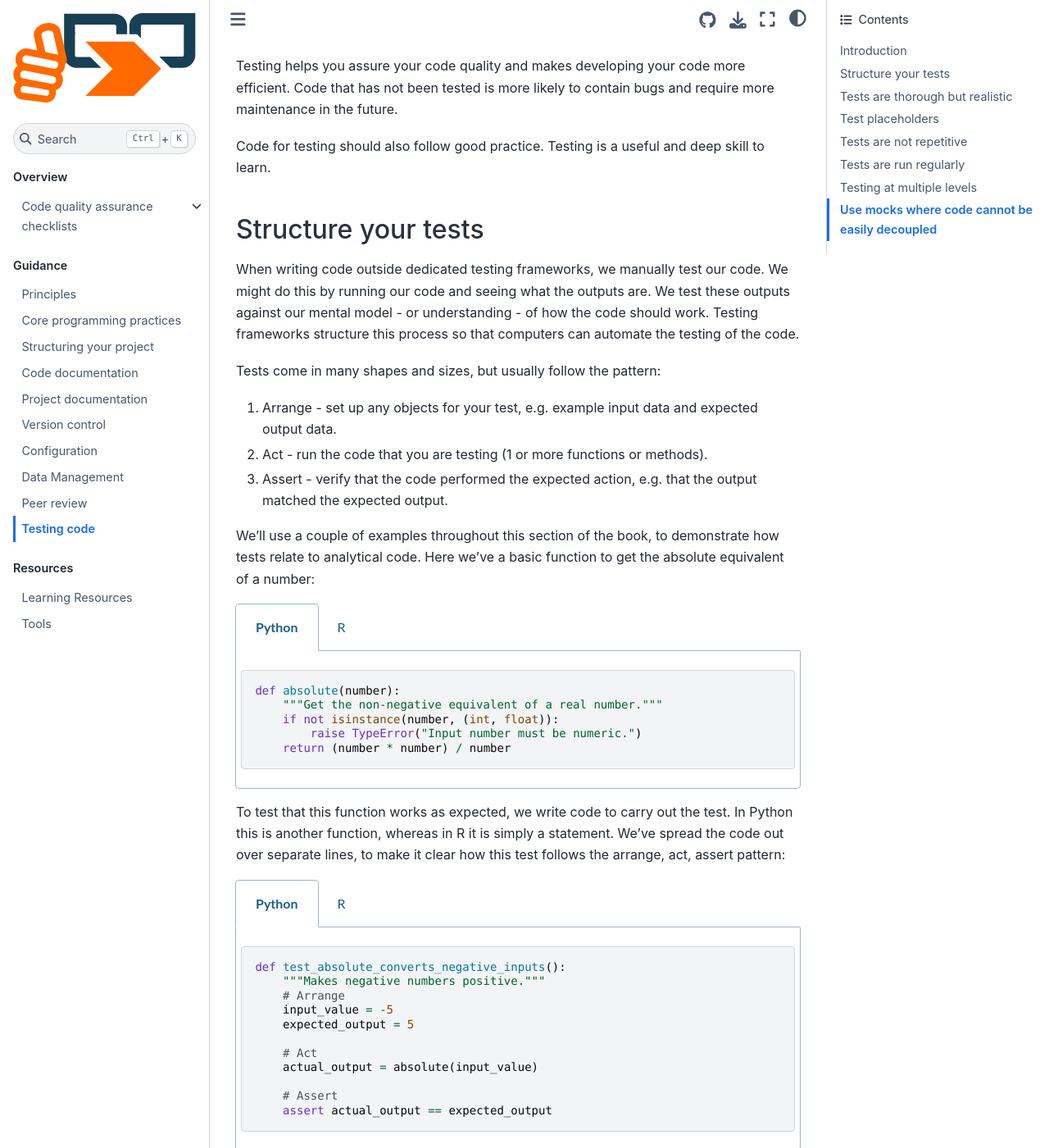
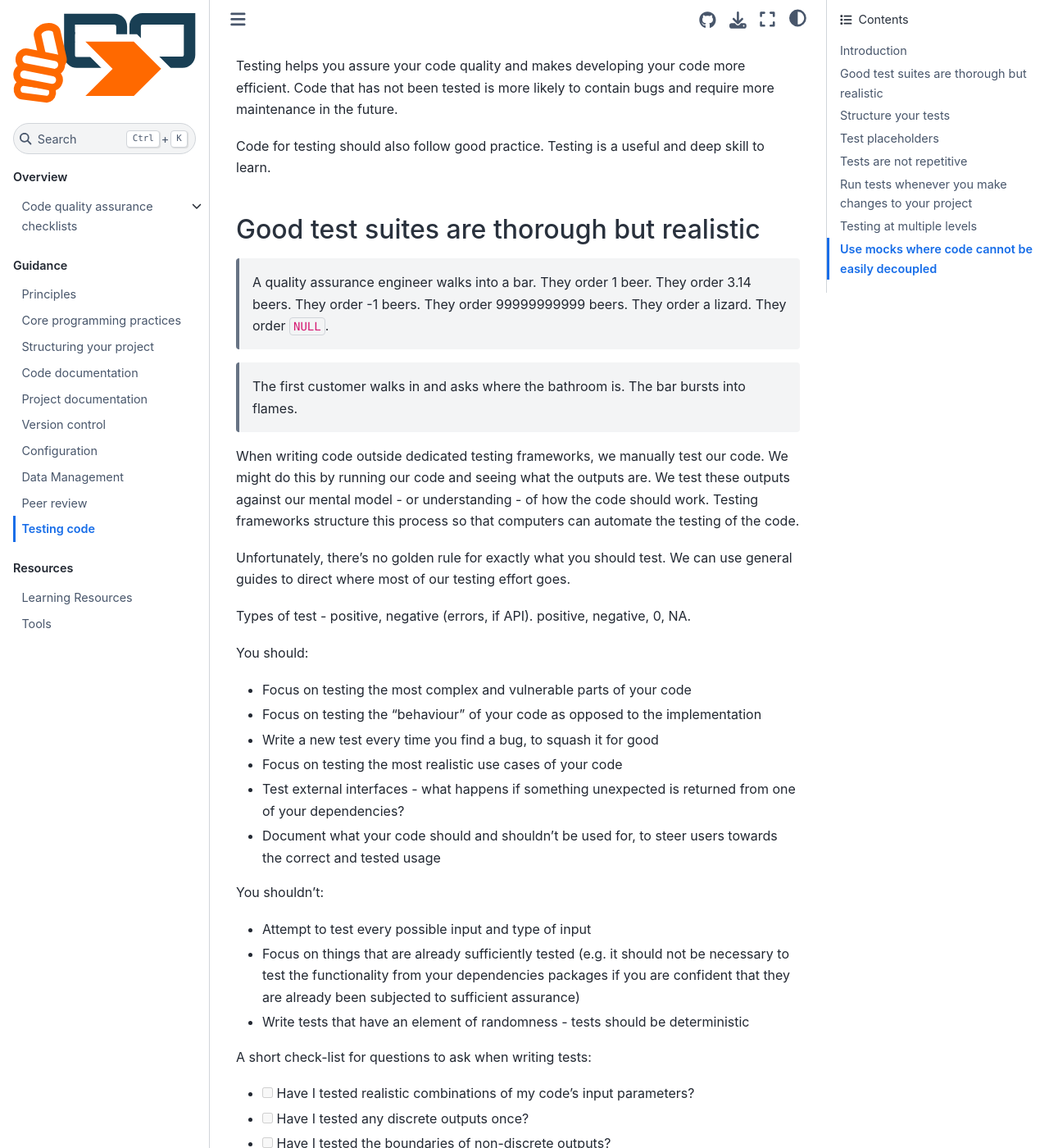
Before and after one commit to best-practice-and-impact/qa-of-code-guidance, a Jupyter Book: the page built from book/testing_code.md, in a window 1280 px wide and 1400 px high, scrolled down 689 px. Shown: the whole window at 82% size. Built offline with Jupyter Book 1.0.4 settings and Sphinx 7.4.7 and the Sphinx Book theme 1.1.4, drawn with Linux system fonts in a browser that asks for light colours; some of the changed text lies outside the part shown.

Commit message:
more testing rewrite

````diff
--- a/book/testing_code.md
+++ b/book/testing_code.md
@@ -27,12 +27,67 @@ Code that has not been tested is more likely to contain bugs and require more ma
 Code for testing should also follow good practice.
 Testing is a useful and deep skill to learn.
 
-## Structure your tests
+## Good test suites are thorough but realistic
+
+> A quality assurance engineer walks into a bar. They order 1 beer. They order 3.14 beers. They order -1 beers. They order 99999999999 beers. They order a lizard. They order `NULL`.
+
+> The first customer walks in and asks where the bathroom is. The bar bursts into flames.
 
 When writing code outside dedicated testing frameworks, we manually test our code.
 We might do this by running our code and seeing what the outputs are.
 We test these outputs against our mental model - or understanding - of how the code should work.
 Testing frameworks structure this process so that computers can automate the testing of the code.
+
+Unfortunately, there's no golden rule for exactly what you should test.
+We can use general guides to direct where most of our testing effort goes.
+
+Types of test - positive, negative (errors, if API). positive, negative, 0, NA.
+
+You should:
+* Focus on testing the most complex and vulnerable parts of your code
+* Focus on testing the "behaviour" of your code as opposed to the implementation
+* Write a new test every time you find a bug, to squash it for good
+* Focus on testing the most realistic use cases of your code
+* Test external interfaces - what happens if something unexpected is returned from one of your dependencies?
+* Document what your code should and shouldn't be used for, to steer users towards the correct and tested usage
+
+You shouldn't:
+* Attempt to test every possible input and type of input
+* Focus on things that are already sufficiently tested (e.g. it should not be necessary to test the functionality from your dependencies packages if you are confident that they are already been subjected to sufficient assurance)
+* Write tests that have an element of randomness - tests should be deterministic
+
+A short check-list for questions to ask when writing tests:
+- [ ] Have I tested realistic combinations of my code's input parameters?
+- [ ] Have I tested any discrete outputs once?
+- [ ] Have I tested the boundaries of non-discrete outputs?
+- [ ] Are informative errors raised when the code is not used in a valid or correct way?
+- [ ] Are informative warnings raised when the code is not used in a standard way?
+
+Don't worry if writing all of these tests sounds like a large task.
+You'll find that tests are very repetitive in nature, so we can reuse testing code to broaden the cases that our tests cover.
+We'll describe two useful ways of reducing the burden of writing and maintaining tests in a later section.
+
+The examples in this section use these testing frameworks:
+* `pytest` for Python
+* `testthat` for R
+
+R users might also be interested in `assertthat`, which provides Python-like assertions in R.
+
+Other common frameworks, which have a Class-based focus, are:
+* `unittest` built into Python
+* `Runit` for R
+
+
+```{todo}
+
+Modelling-relevant testing
+including https://www.jeremyjordan.me/testing-ml/
+
+[#15](https://github.com/best-practice-and-impact/qa-of-code-guidance/issues/15)
+```
+
+
+## Structure your tests
 
 Tests come in many shapes and sizes, but usually follow the pattern:
 1. Arrange - set up any objects for your test, e.g. example input data and expected output data.
@@ -197,60 +252,6 @@ Running the same test with the same tested code should always produce the same o
 
 In short, tests should pass or fail, not "mostly pass".
 
-## Tests are thorough but realistic
-
-> A quality assurance engineer walks into a bar. They order 1 beer. They order 3.14 beers. They order -1 beers. They order 99999999999 beers. They order a lizard. They order `NULL`.
-
-> The first customer walks in and asks where the bathroom is. The bar bursts into flames.
-
-Unfortunately, there's no golden rule for exactly what you should test.
-We can use general guides to direct where most of our testing effort goes.
-
-Types of test - positive, negative (errors, if API). positive, negative, 0, NA.
-
-You should:
-* Focus on testing the most complex and vulnerable parts of your code
-* Write a new test every time you find a bug, to squash it for good
-* Focus on testing the most realistic use cases of your code
-* Test external interfaces - what happens if something unexpected is returned from one of your dependencies?
-* Document what your code should and shouldn't be used for, to steer users towards the correct and tested usage
-
-You shouldn't:
-* Attempt to test every possible input and type of input
-* Focus on things that are already sufficiently tested (e.g. it should not be necessary to test the functionality from your dependencies packages if you are confident that they are already been subjected to sufficient assurance)
-* Write tests that have an element of randomness - tests should be deterministic
-
-
-A short check-list for questions to ask when writing tests:
-* Have I tested realistic combinations of my code's input parameters?
-* Have I tested any discrete outputs once?
-* Have I tested the boundaries of non-discrete outputs?
-* Are informative errors raised when the code is not used in a valid or correct way?
-* Are informative warnings raised when the code is not used in a standard way?
-
-
-Don't worry if writing all of these tests sounds like a large task.
-You'll find that tests are very repetitive in nature, so we can reuse testing code to broaden the cases that our tests cover.
-We'll describe two useful ways of reducing the burden of writing and maintaining tests in a later section.
-
-The examples in this section use these testing frameworks:
-* `pytest` for Python
-* `testthat` for R
-
-R users might also be interested in `assertthat`, which provides Python-like assertions in R.
-
-Other common frameworks, which have a Class-based focus, are:
-* `unittest` built into Python
-* `Runit` for R
-
-
-```{todo}
-
-Modelling-relevant testing
-including https://www.jeremyjordan.me/testing-ml/
-
-[#15](https://github.com/best-practice-and-impact/qa-of-code-guidance/issues/15)
-```
 
 
 ## Test placeholders
@@ -332,7 +333,7 @@ In `pytest`, this can be achieved using the [Parametrize mark](https://docs.pyte
 In R, the `patrick` package extends `testthat` to provide a [`with_parameters_test_that`](https://rdrr.io/cran/patrick/man/with_parameters_test_that.html) function to achieve this.
 
 
-## Tests are run regularly
+## Run tests whenever you make changes to your project
 
 Tests should be run whenever you make changes to your project.
 This ensures that changes do not break the existing, intended functionality of your code.
````
